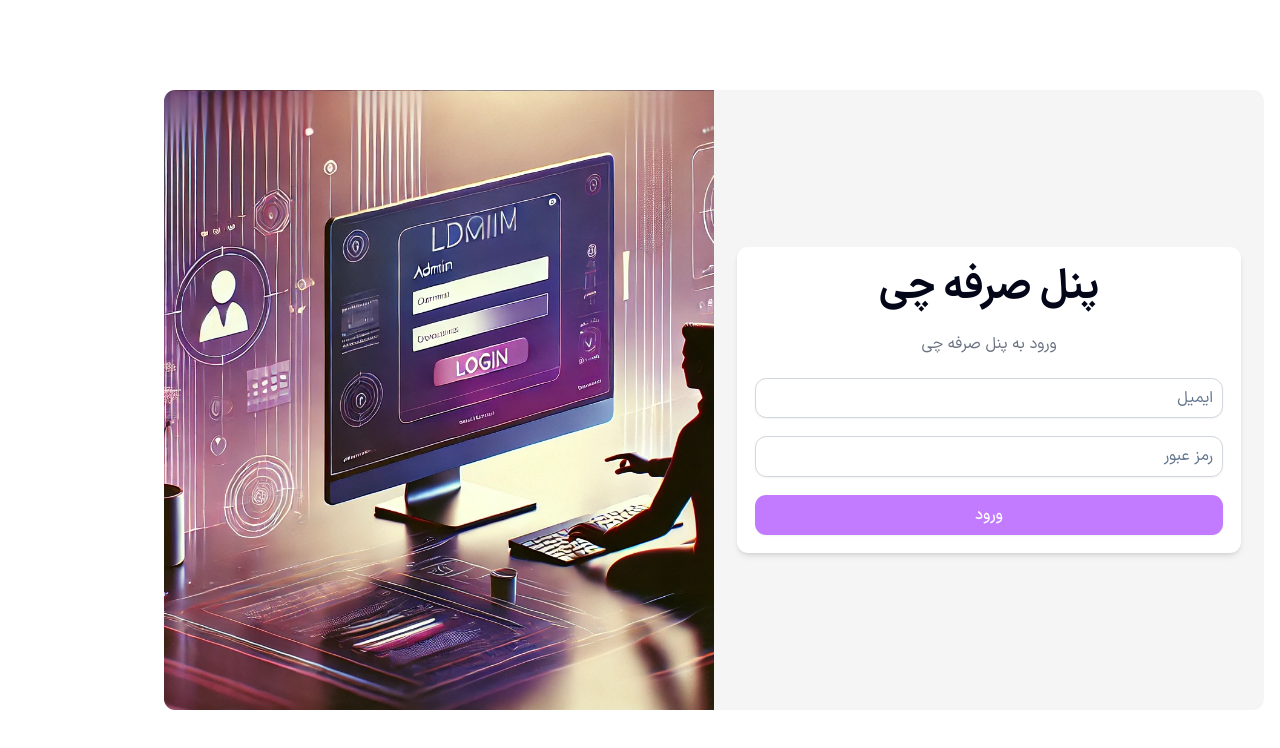
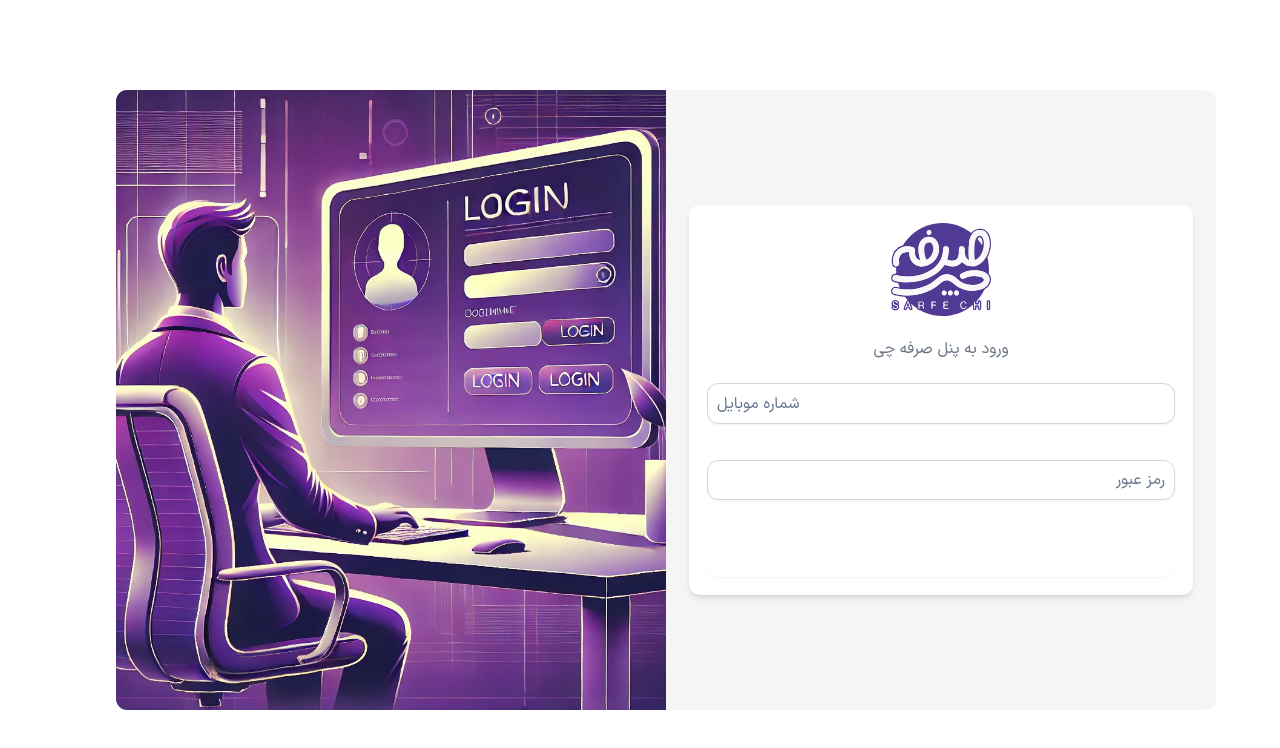
Before and after one commit to Arian8Ultra/sarfechi-panel, a Next.js app: page /login in a window 1280 px wide. Shown: the top 748 px of the page. Built offline with nearby package versions, Linux system fonts and the light colour scheme; no server answers.

Commit message:
Implement login form with validation and redirect for authenticated users

```diff
--- a/app/(loign)/login/layout.tsx
+++ b/app/(loign)/login/layout.tsx
@@ -1,10 +1,17 @@
+import { cookies } from "next/headers";
 import Image from "next/image";
+import { redirect } from "next/navigation";
 
-export default function LoginLayout({
+export default async function LoginLayout({
   children,
 }: {
   children: React.ReactNode;
 }) {
+  const accessToken = (await cookies()).get("access_token");
+
+  if (accessToken && accessToken.value !== "undefined" && accessToken.value !== "null" && accessToken.value !== "") {
+    redirect("/");
+  }
   return (
     <section>
       <div className='h-screen w-full md:p-20 relative'>
--- a/app/(loign)/login/page.tsx
+++ b/app/(loign)/login/page.tsx
@@ -1,30 +1,91 @@
+"use client";
+import { AdminLoginResponse } from "@/api/Admin";
 import { Button } from "@/components/ui/button";
 import { Input } from "@/components/ui/input";
+import Image from "next/image";
+import { useRouter } from "next/navigation";
+import { Resolver, useForm } from "react-hook-form";
+import { toast } from "sonner";
 
 export default function LoginPage() {
+  const router = useRouter();
+  type FormValues = {
+    phone_number: string;
+    password: string;
+  };
+  const resolver: Resolver<FormValues> = async (values) => {
+    return {
+      values: values,
+      errors: {},
+    };
+  };
+
+  const {
+    register,
+    handleSubmit,
+    formState: { errors },
+  } = useForm<FormValues>({
+    resolver: resolver,
+  });
+
+  const onSubmit = handleSubmit(async (data) => {
+    console.log("test");
+
+    const res = await fetch("/api/login", {
+      method: "POST",
+      body: JSON.stringify(data),
+    });
+    const response = (await res.json()) as AdminLoginResponse;
+    if (response.success) {
+      toast(response.message);
+      router.push("/");
+    } else {
+      toast(response.message);
+    }
+  });
+
   return (
-    <div className="flex w-full items-center justify-center flex-col gap-3 rounded-lg md:p-0 p-3 md:h-full h-fit mt-auto md:my-0 bg-white md:bg-transparent md:relative absolute bottom-0 left-0 z-20">
-      <div className="w-full max-w-md p-4 bg-white rounded-lg md:shadow-md flex flex-col gap-5">
-        <h1 className="text-4xl font-bold text-center">پنل صرفه چی</h1>
-        <p className="text-sm text-gray-500 text-center">ورود به پنل صرفه چی</p>
-        <form>
-          {/* Add your login form here */}
+    <div className='flex w-full items-center justify-center flex-col gap-3 rounded-lg md:p-0 p-3 md:h-full h-fit mt-auto md:my-0 bg-white md:bg-transparent md:relative absolute bottom-0 left-0 z-20'>
+      <div className='w-full max-w-md p-4 bg-white rounded-lg md:shadow-md flex flex-col gap-5'>
+        <Image
+          src={"/images/logo-circle.svg"}
+          alt='صرفه چی'
+          width={100}
+          height={100}
+          className='mx-auto'
+        />
+        <p className='text-sm text-gray-500 text-center'>ورود به پنل صرفه چی</p>
+        <form onSubmit={onSubmit} className='flex flex-col gap-4'>
           <Input
-            type="email"
-            placeholder="ایمیل"
-            className="w-full p-2 border border-gray-300 rounded-lg"
+            type='tel'
+            placeholder='شماره موبایل'
+            className='w-full p-2 border border-gray-300 rounded-lg'
             required
+            {...register("phone_number", {
+              required: "شماره موبایل الزامی است",
+            })}
           />
+          {errors.phone_number && (
+            <p className='text-red-500 text-sm'>
+              {errors.phone_number.message}
+            </p>
+          )}
           <Input
-            type="password"
-            placeholder="رمز عبور"
-            className="w-full p-2 mt-4 border border-gray-300 rounded-lg"
+            type='password'
+            placeholder='رمز عبور'
+            className='w-full p-2 mt-4 border border-gray-300 rounded-lg'
             required
+            {...register("password", {
+              required: "رمز عبور الزامی است",
+            })}
           />
+          {errors.password && (
+            <p className='text-red-500 text-sm'>{errors.password.message}</p>
+          )}
 
           <Button
-            type="submit"
-            className="w-full py-2 mt-4 text-white bg-purple-400 rounded-lg hover:bg-purple-500 cursor-pointer"
+            type='submit'
+            className='w-full py-2 mt-4 text-white bg-primary-700 rounded-lg hover:bg-primary-500 cursor-pointer'
           >
             ورود
           </Button>
```
